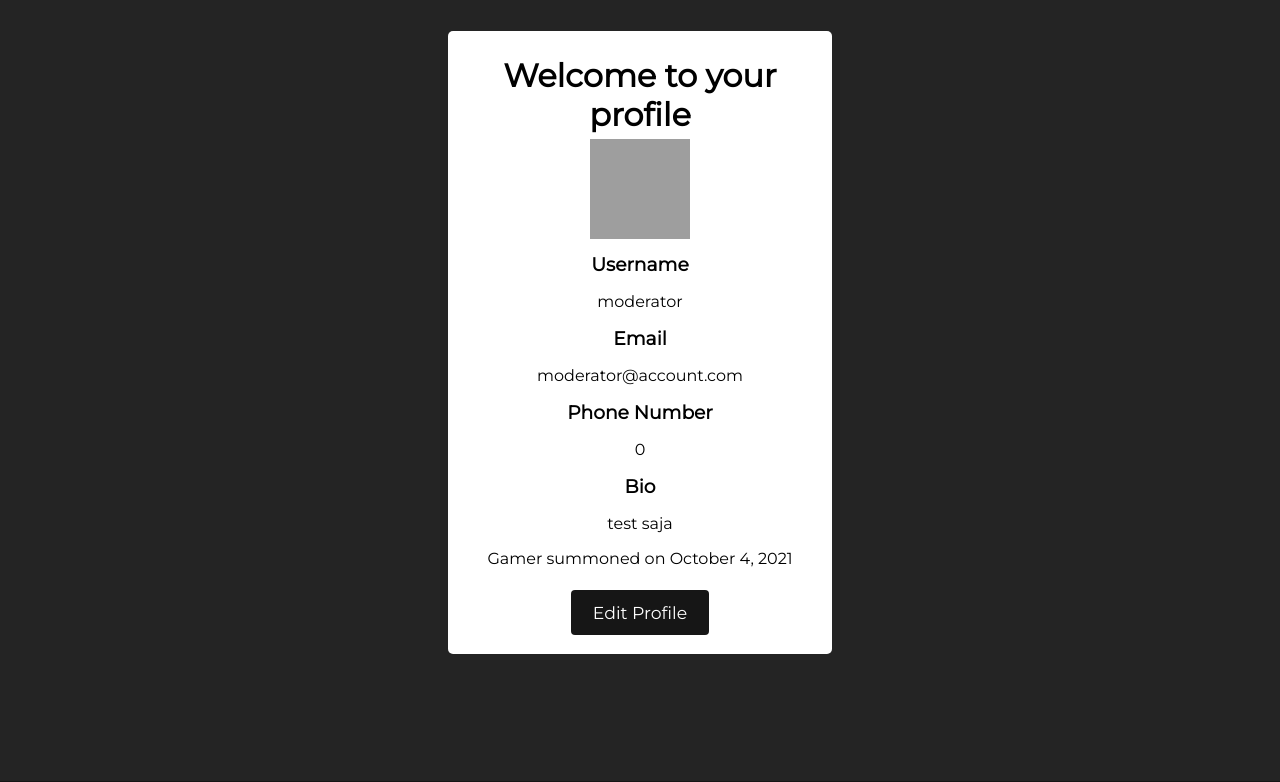
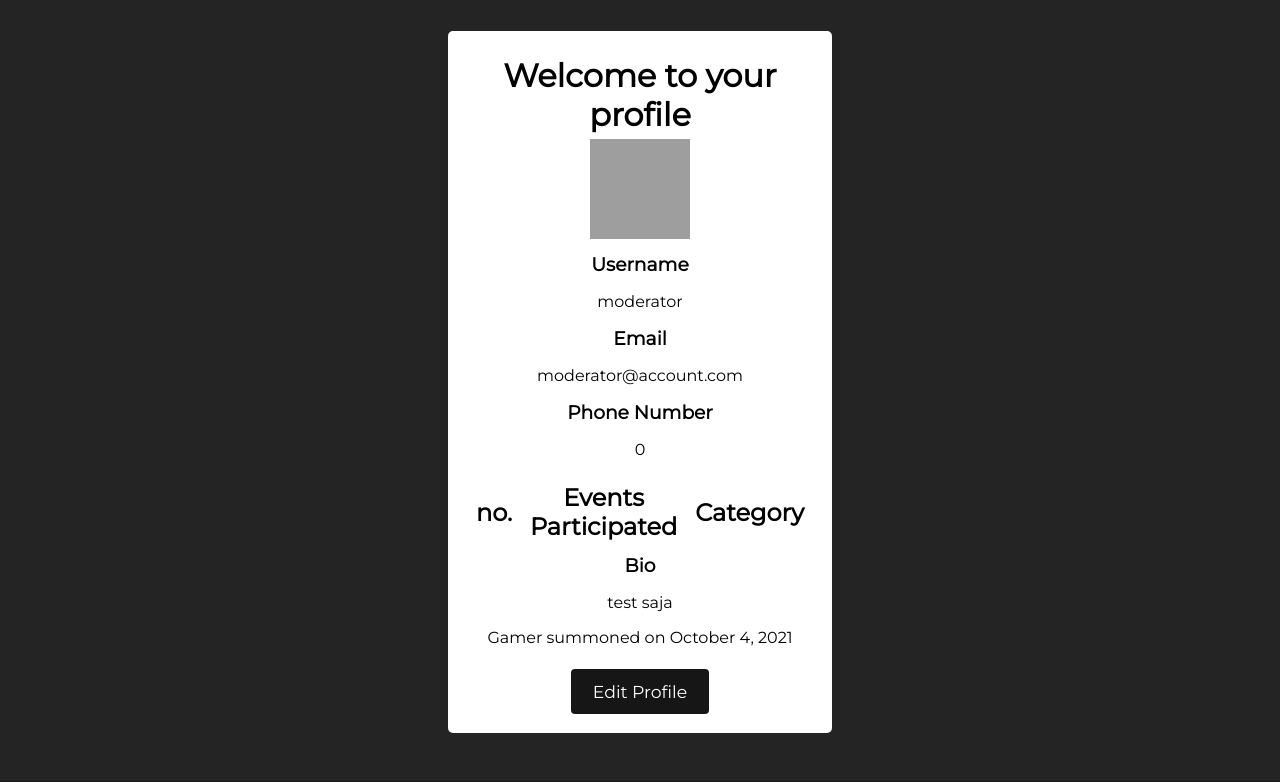
Before and after one commit to Gmax19/prototype, a PHP site: page /prototype/profile.php in a window 1280 px wide. Shown: the part 85-867 px from the top of the page. Run offline with PHP 8.4, Linux system fonts and the light colour scheme; a user stored in the database is signed in; data comes from the database, SQL or seed files in the repository; lists and menus that the app fills with data are empty; some libraries are stand-ins or nearby versions; grey boxes are pictures that could not be loaded.

Commit message:
Added event participation history

```diff
--- a/profile.php
+++ b/profile.php
@@ -66,6 +66,9 @@
                         $created = $fetch['created_at'];
                     }
 
+                    $participants = "SELECT * FROM `payments` as p
+                                    inner join users as u on p.user_id = u.id
+                                    inner JOIN events as e on e.id = p.product_id where u.id = $id; ";
                     ?>
 
 
@@ -89,6 +92,28 @@
                             <h3>Phone Number</h3>
                             <p> <?php echo $phone_number; ?> </p>
                         </div>
+                        <table>
+                                  <thead>
+                                      <th><h2>no.</h2></th>
+                                      <th><h2>Events Participated</h2></th>
+                                      <th><h2>Category</h2></th>
+                                    </thead>
+                              <?php
+                                $res = mysqli_query($conn, $participants);
+                                  if(mysqli_num_rows($res) > 0){
+                                        $fetch = mysqli_fetch_all($res,MYSQLI_ASSOC);
+
+                                      foreach ($fetch as $key => $participant){   ?>
+                                    <tr>
+                                      <td><?php echo $key + 1; ?>.</td>
+                                      <td><?php echo $participant['title']; ?></td>
+                                      <td><?php echo $participant['category']; ?></td>
+                                    </tr>
+                                        <?php
+                                        }
+                                    }
+                                  ?>
+                              </table>
                         <div>
                             <h3>Bio</h3>
                             <p> <?php echo $_SESSION['bio']; ?> </p>
```
